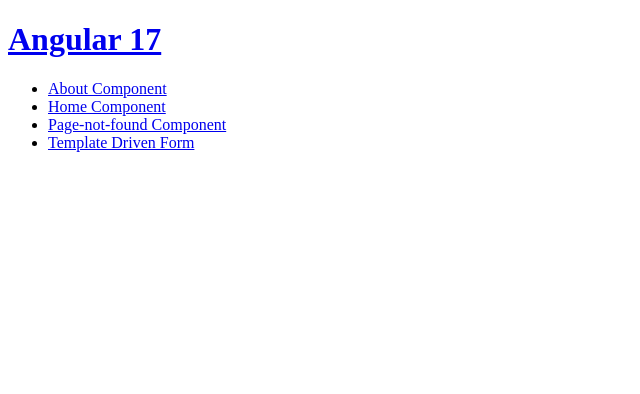
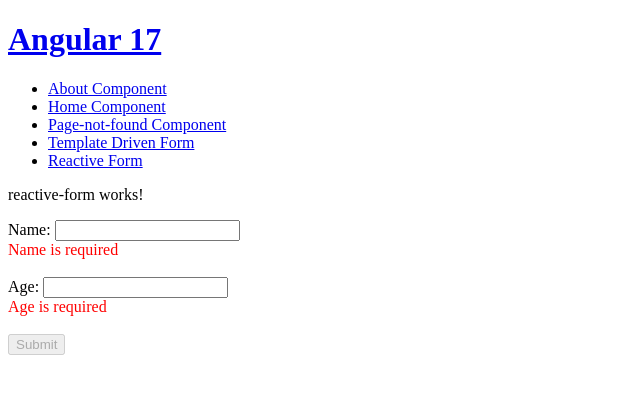
Before and after one commit to DucCoderXTND/Learn-Angular, an Angular app: page /reactiveform in a window 1280 px wide. Before the commit this address led to /. Shown: the top 394 px of the page, without its empty margins (0-640 px from the left). Built offline with nearby package versions, Linux system fonts and the light colour scheme.

Commit message:
Tạo Form (đơn) dựa vào mô hình của dữ liệu

```diff
--- a/src/app/app.component.html
+++ b/src/app/app.component.html
@@ -6,6 +6,7 @@
     <li><a routerLink="/home" routerLinkActive="active" ariaCurrentWhenActive="page">Home Component</a></li>
     <li><a routerLink="/pageNotFound" routerLinkActive="active" ariaCurrentWhenActive="page">Page-not-found Component</a></li>
     <li><a routerLink="/templateform" routerLinkActive="active" ariaCurrentWhenActive="page">Template Driven Form</a></li>
+    <li><a routerLink="/reactiveform" routerLinkActive="active" ariaCurrentWhenActive="page">Reactive Form</a></li>
   </ul>
 </nav>
 <!-- người bảo vệ đứng đây chỉ đường khi người ta tới -->
--- a/src/app/app.routes.ts
+++ b/src/app/app.routes.ts
@@ -4,10 +4,12 @@
 import { HomeComponent } from './home/home.component';
 import { DetailComponent } from './detail/detail.component';
 import { TemplateDrivenFormComponent } from './template-driven-form/template-driven-form.component';
+import { ReactiveFormComponent } from './reactive-form/reactive-form.component';
 
 export const routes: Routes = [
   { path: 'about', component: AboutComponent },
   { path: 'templateform', component: TemplateDrivenFormComponent },
+  { path: 'reactiveform', component: ReactiveFormComponent },
   { path: 'home', component: HomeComponent },
   {
     path: 'about',
--- /dev/null
+++ b/src/app/reactive-form/reactive-form.component.html
@@ -0,0 +1,16 @@
+<p>reactive-form works!</p>
+<form [formGroup]="formDataTwo" (ngSubmit)="submitForm()">
+  Name: <input type="text" formControlName="name" />
+  <!-- Bắt nhập -->
+  <div *ngIf="!formDataTwo.get('name')?.valid" style="color: red">
+    Name is required
+  </div>
+  <br />
+  Age: <input type="text" formControlName="age" />
+  <div *ngIf="!formDataTwo.get('age')?.valid" style="color: red">
+    Age is required
+  </div>
+  <br />
+  <!-- <button (click)="submitForm()">Submit</button> -->
+  <button type="submit" [disabled]="!formDataTwo.valid">Submit</button>
+</form>
--- /dev/null
+++ b/src/app/reactive-form/reactive-form.component.ts
@@ -0,0 +1,33 @@
+import { Component, OnInit } from '@angular/core';
+import { FormBuilder, FormControl, FormGroup, ReactiveFormsModule, Validators } from '@angular/forms';
+import { CommonService } from '../Service/common.service';
+import { CommonModule } from '@angular/common';
+@Component({
+  selector: 'app-reactive-form',
+  standalone: true,
+  imports: [ReactiveFormsModule,CommonModule],
+  templateUrl: './reactive-form.component.html',
+  styleUrl: './reactive-form.component.css',
+})
+export class ReactiveFormComponent implements OnInit {
+
+  //using FormGroup
+  public formData: FormGroup = new FormGroup({
+    name: new FormControl(''),
+    age: new FormControl(''),
+  });
+
+  //using FormBuilder
+  public formDataTwo = this.formBulider.group({
+    name: ['',Validators.required],
+    age: ['',Validators.required],
+  })
+
+  constructor(private common:CommonService, private formBulider: FormBuilder) {}
+  ngOnInit(): void {}
+  public submitForm(): void {
+    // console.log('Submit form: formData = ', this.formData.value);
+    // this.common.submitData(this.formData.value);
+    this.common.submitData(this.formDataTwo.value);
+  }
+}
```
Also changed, not shown: src/app/reactive-form/reactive-form.component.css (added), 1 other file (tests, documents, lock files or other folders).
